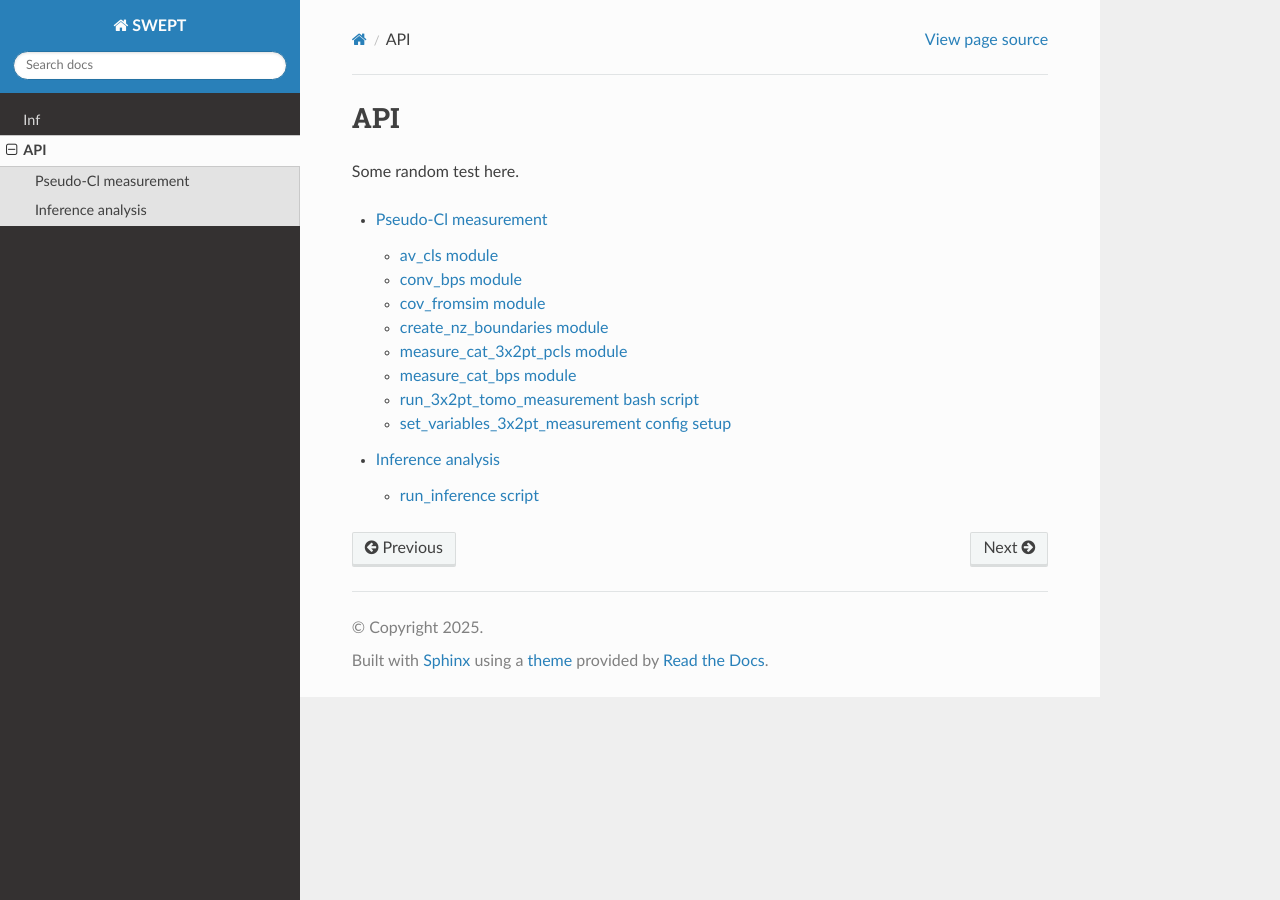
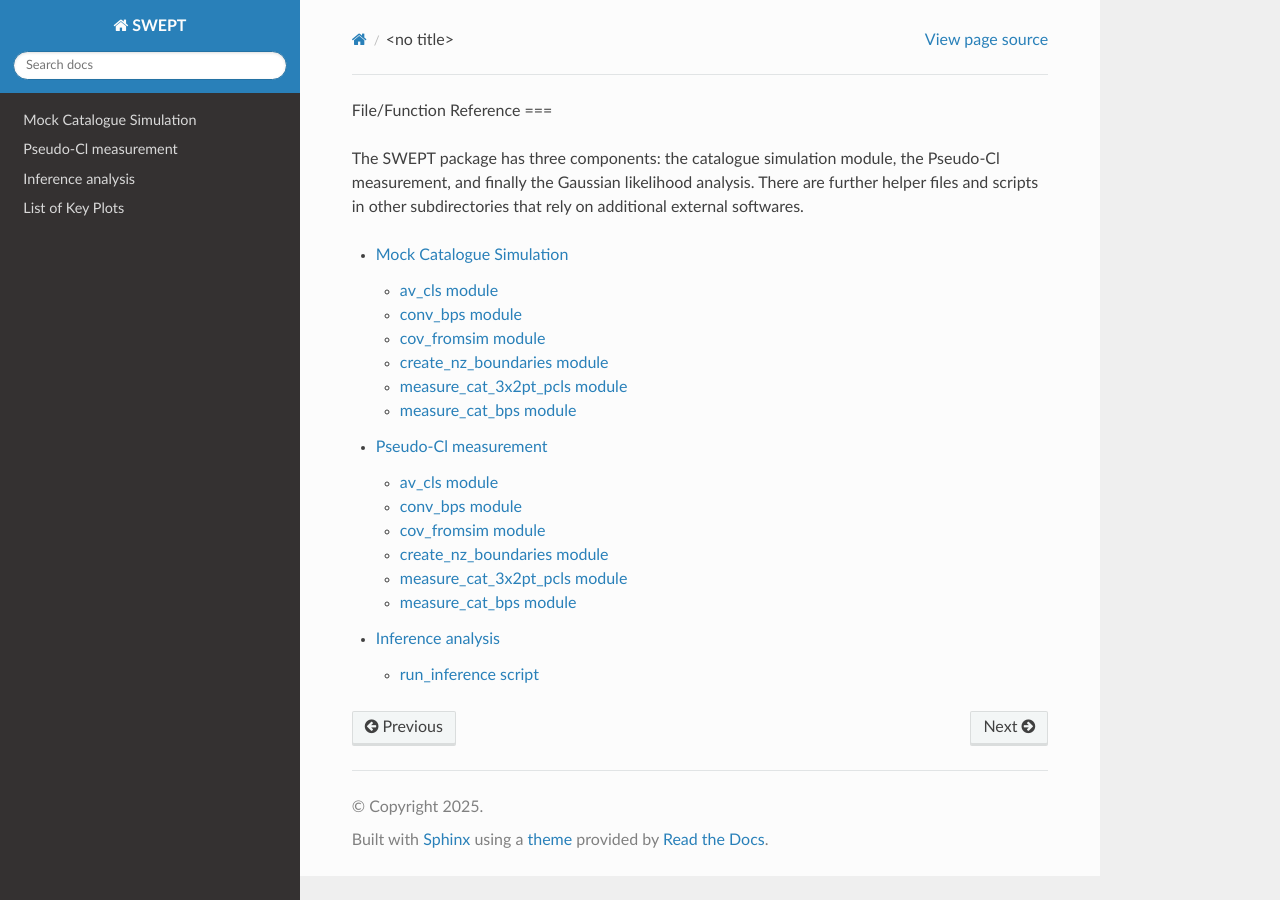
Before and after one commit to j-hw-wong/SWEPT, a Sphinx documentation site: the page built from docs/source/api.rst, in a window 1280 px wide. Built offline with Sphinx 7.4.7 and the Read the Docs theme 3.1.0, drawn with Linux system fonts in a browser that asks for light colours; pages that are not in the unit, such as notebooks, are missing from menus.

Commit message:
Updated tree structure for function reference

```diff
--- a/docs/source/api.rst
+++ b/docs/source/api.rst
@@ -1,10 +1,14 @@
-API
+File/Function Reference
 ===
 
-Some random test here.
+The SWEPT package has three components: the catalogue simulation
+module, the Pseudo-Cl measurement, and finally the Gaussian likelihood
+analysis. There are further helper files and scripts in other
+subdirectories that rely on additional external softwares.
 
 .. toctree::
    :maxdepth: 4
 
+   catalogue_simulation
    pcl_measurement
    inference_analysis
--- /dev/null
+++ b/docs/source/catalogue_simulation.rst
@@ -0,0 +1,14 @@
+Mock Catalogue Simulation
+===================================
+
+.. toctree::
+   :maxdepth: 1
+
+   pcl_measurement/av_cls
+   pcl_measurement/conv_bps
+   pcl_measurement/cov_fromsim
+   pcl_measurement/create_nz_boundaries
+   pcl_measurement/measure_cat_3x2pt_pcls
+   pcl_measurement/measure_cat_bps
+   pcl_measurement/run_3x2pt_tomo_measurement
+   pcl_measurement/set_variables_3x2pt_measurement
--- a/docs/source/index.rst
+++ b/docs/source/index.rst
@@ -34,5 +34,5 @@ Contents
 .. toctree::
    :maxdepth: 1
 
-   inf
    api
+   plots
--- a/docs/source/inf.rst
+++ /dev/null
@@ -1,4 +0,0 @@
-Inf
-=====
-
-Test text here
--- /dev/null
+++ b/docs/source/plots.rst
@@ -0,0 +1,5 @@
+List of Key Plots
+=====
+
+The Key Plots that demonstrate the tomographic 3x2pt power spectrum constraints
+on Dark Energy are presented in Wong et al. 2025 (https://arxiv.org/abs/2501.07559)
```
Also changed, not shown: docs/source/pcl_measurement/run_3x2pt_tomo_measurement.md (renamed from docs/source/pcl_measurement/run_3x2pt_tomo_measurement.rst), docs/source/pcl_measurement/set_variables_3x2pt_measurement.md (renamed from docs/source/pcl_measurement/set_variables_3x2pt_measurement.rst), 2 other files.
